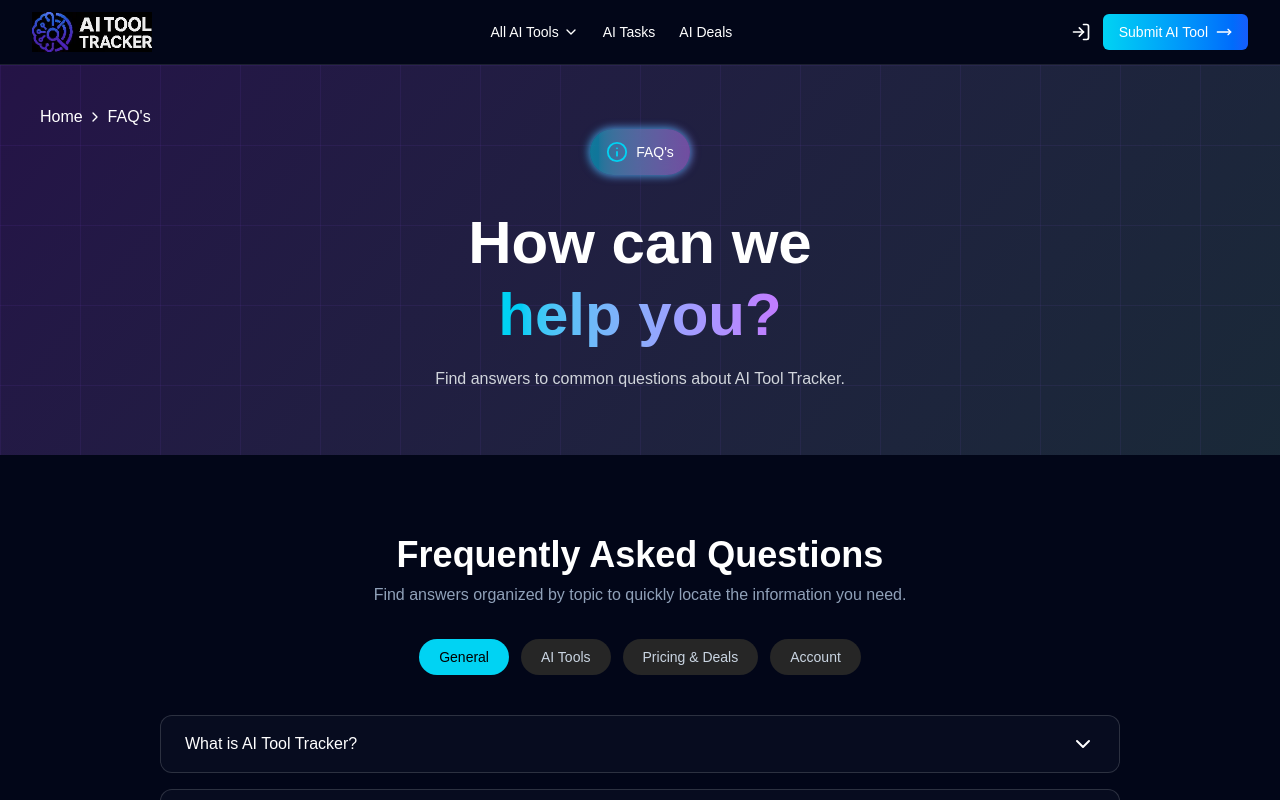
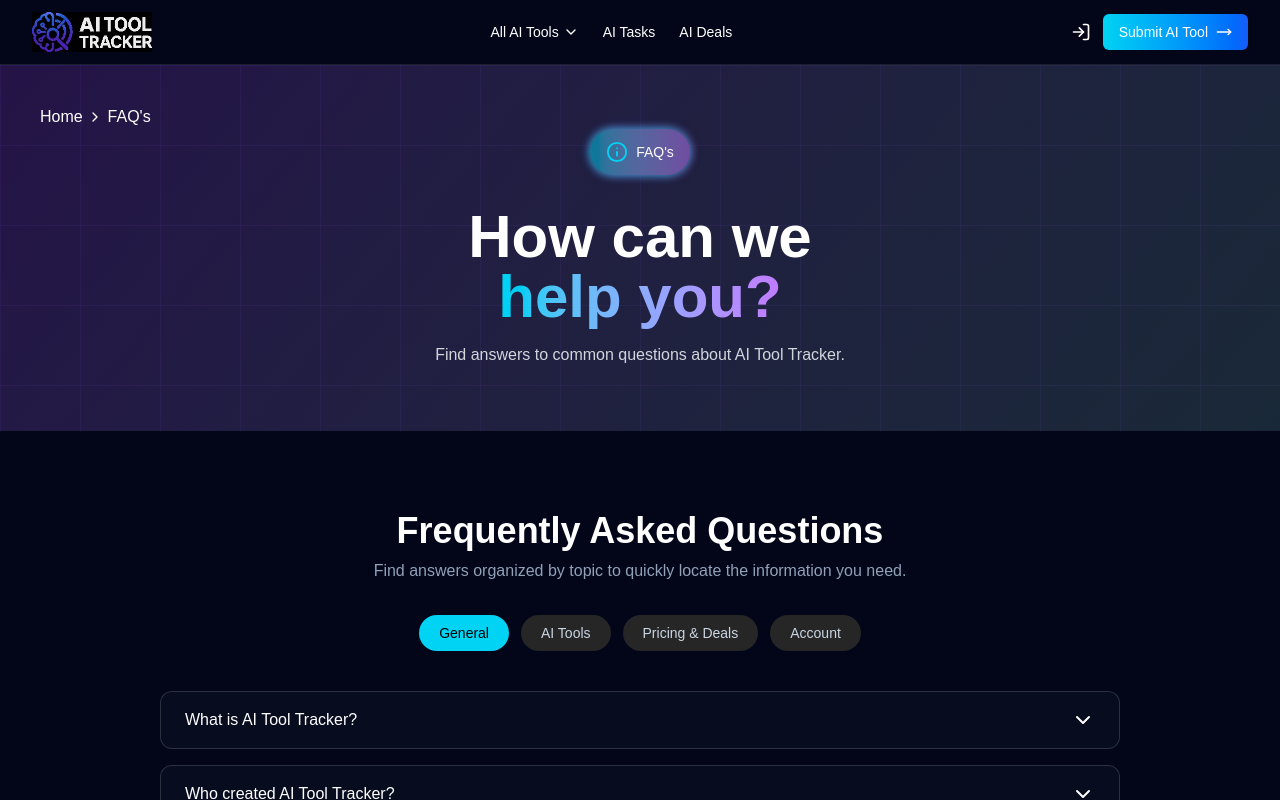
Before and after one commit to ioNihal/landing-page, a Next.js app: page /faqs in a window 1280 px wide. Shown: the top 800 px of the page. Built offline with nearby package versions, Linux system fonts and the light colour scheme.

Commit message:
fix leading space

```diff
--- a/app/faqs/page.tsx
+++ b/app/faqs/page.tsx
@@ -121,7 +121,7 @@
 
                 </div>
 
-                <h1 className="mt-8 text-4xl sm:text-5xl lg:text-6xl 2xl:text-8xl font-semibold lg:leading-18">
+                <h1 className="mt-8 text-4xl sm:text-5xl lg:text-6xl 2xl:text-8xl font-semibold ">
                     How can we<br />
                     <span className=" bg-linear-to-r from-cyan-400 to-purple-400
                     bg-clip-text text-transparent">help you?</span>
```
